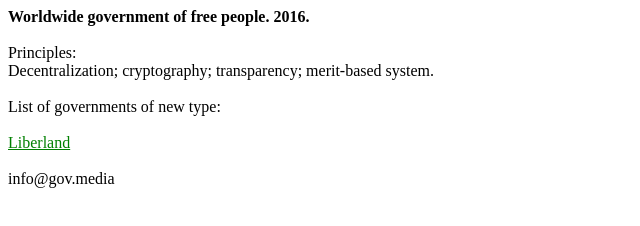
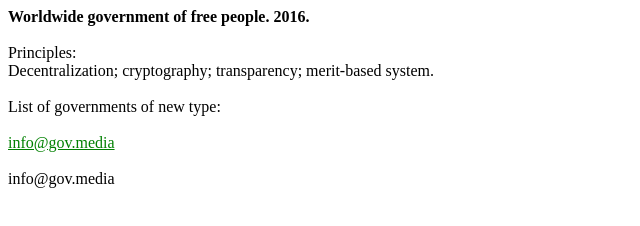
Before and after one commit to GovMedia/govmedia.github.io, a plain HTML site: page index.html in a window 1280 px wide. Shown: the full height of the page, 0-640 px from the left. Drawn offline with Linux system fonts and the light colour scheme.

Commit message:
Update index.html

```diff
--- a/index.html
+++ b/index.html
@@ -6,6 +6,6 @@ Decentralization; cryptography; transparency; merit-based system.<br><br>
 
 List of governments of new type:<br><br>
 
-<a href="liberland">Liberland</a><br><br>
+<a href="mailto:info@gov.media">info@gov.media</a><br><br>
 
 info@gov.media<br><br>
```
